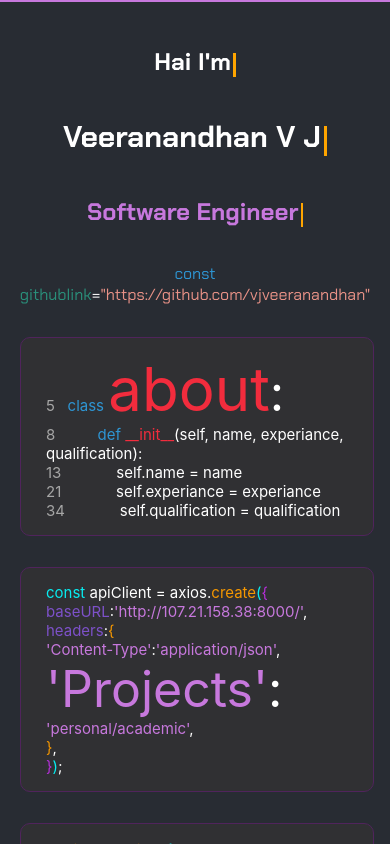
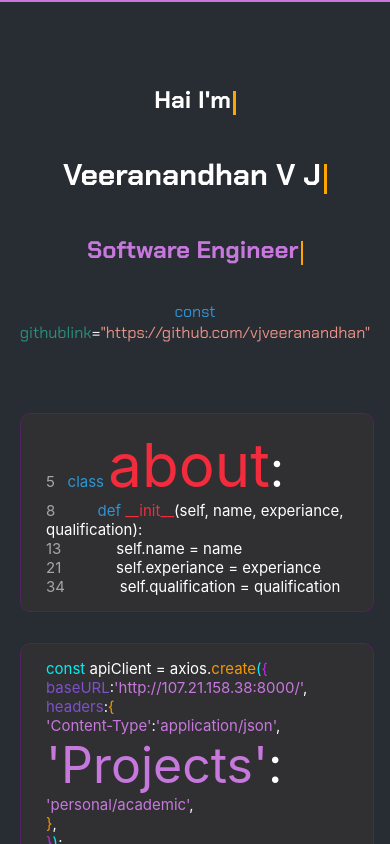
Before and after one commit to vjveeranandhan/Portfolio, a React (Create React App) app: page / in a window 390 px wide. Shown: the top 844 px of the page. Built offline with nearby package versions, Linux system fonts and the light colour scheme.

Commit message:
I phone display size update

```diff
--- a/src/components/Home/Home.css
+++ b/src/components/Home/Home.css
@@ -92,7 +92,7 @@ from, to {
       font-size: 30px; /* Adjust font size for smaller screens */
     }
   .details-container{
-    height: 36vh;
+    height: 45vh;
   }
   }
 
```
